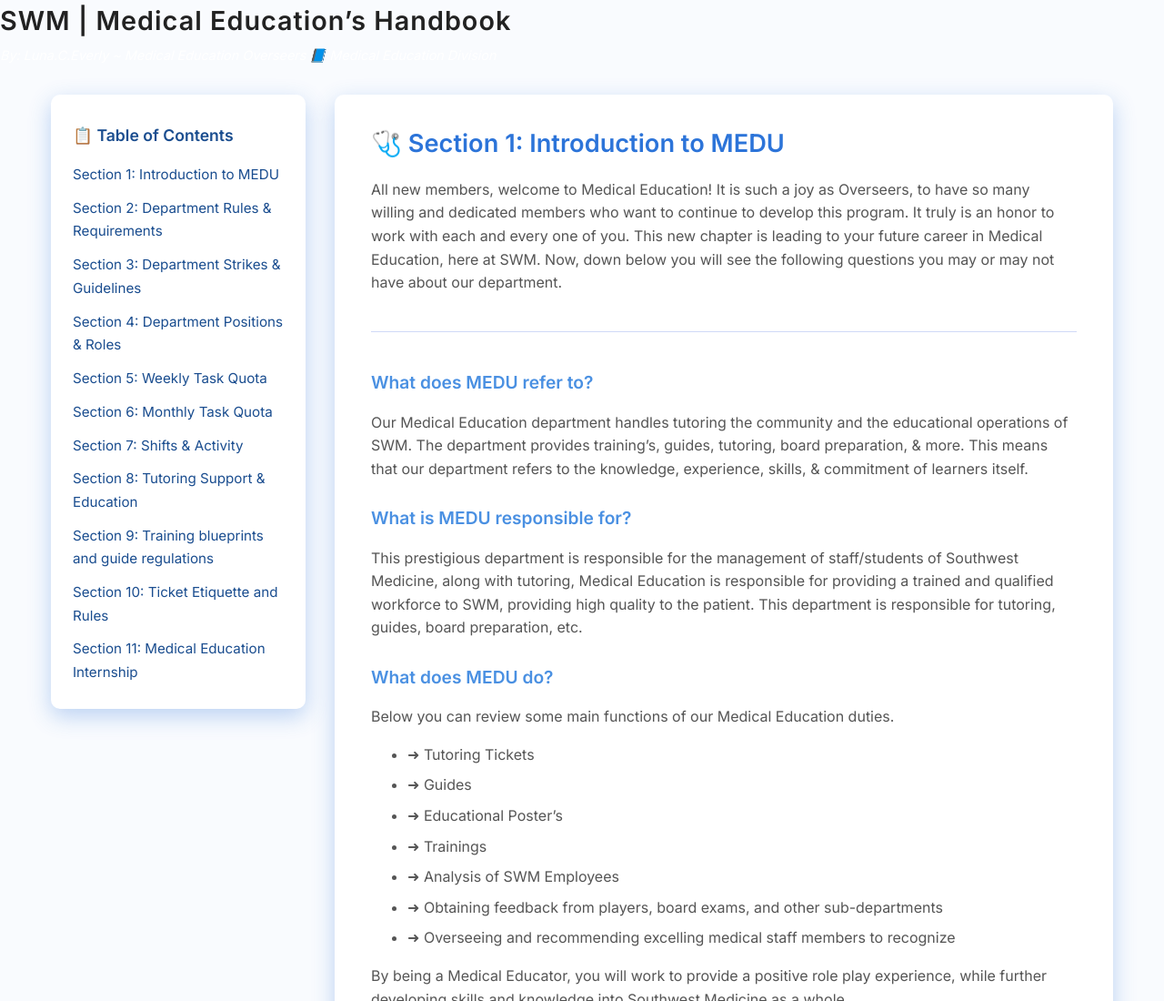
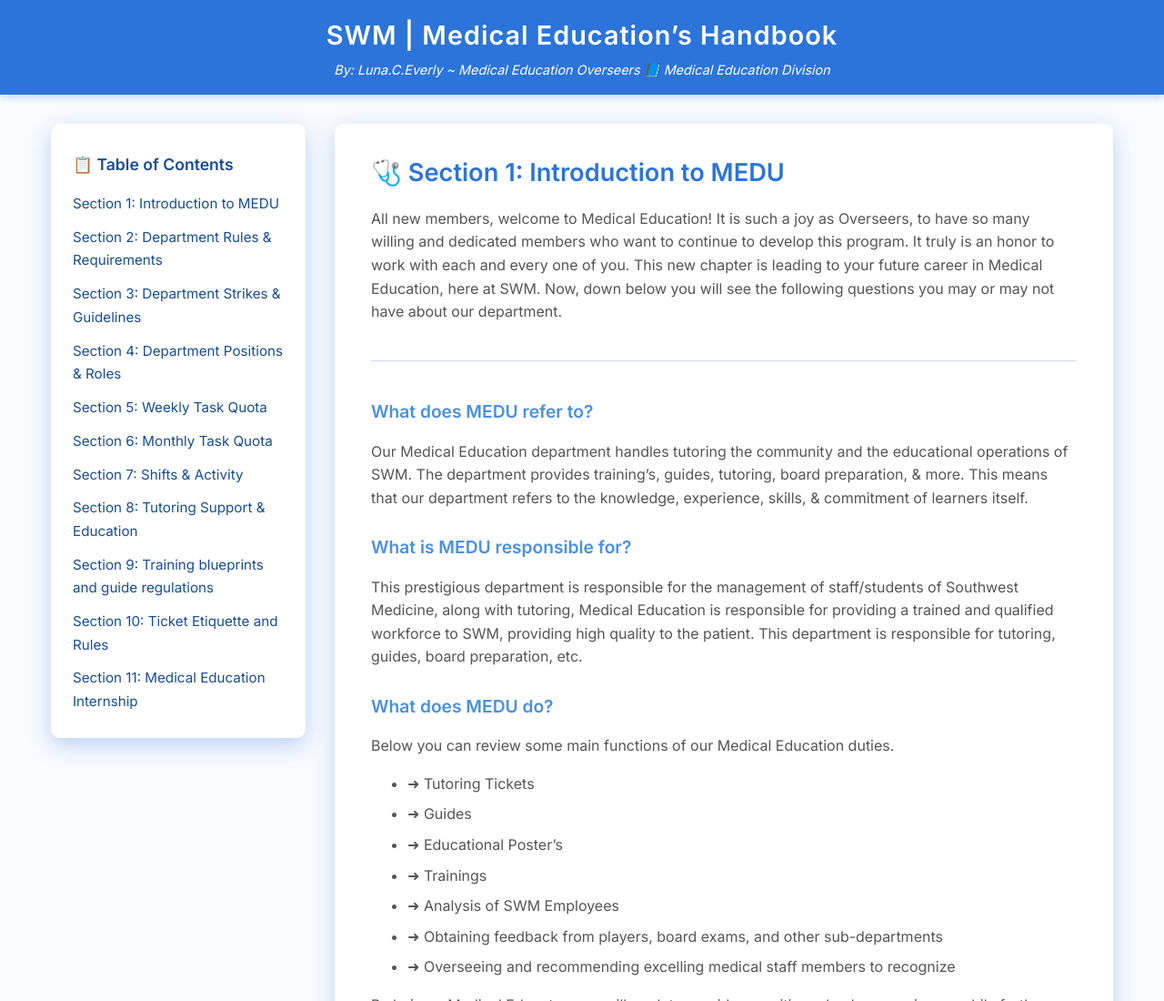
Before and after one commit to belabela22/MEDU-handbook, a plain HTML site: page index.html in a window 1280 px wide. Shown: the top 1100 px of the page at 91% size. Drawn offline with Linux system fonts and the light colour scheme; a web font is replaced by a local one.

Commit message:
Update index.html

```diff
--- a/index.html
+++ b/index.html
@@ -35,7 +35,7 @@
     line-height: 1.6;
     scroll-behavior: smooth;
   }
-  <a href="https://belabela22.github.io/MEDU-handbook/#section1">MEDU Handbook</a>
+
 
   header {
     background: var(--primary);
```
